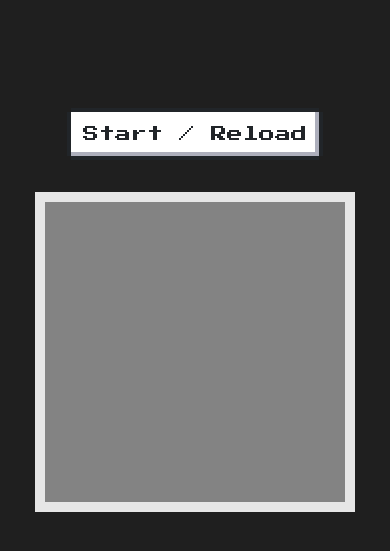
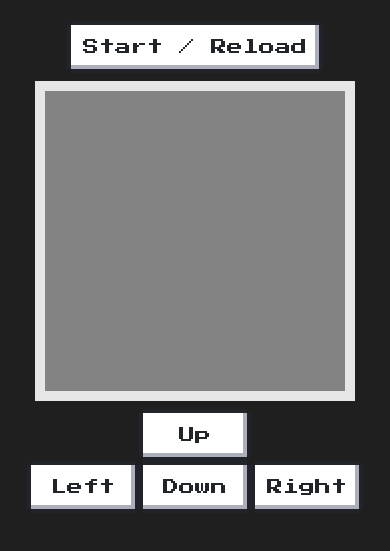
Before and after one commit to RickHalmoguera/snake-game, a plain HTML site: page index.html in a window 390 px wide. Shown: the part 233-784 px from the top of the page. Drawn offline with nearby package versions, Linux system fonts and the light colour scheme.

Commit message:
update mobile controls

```diff
--- a/index.html
+++ b/index.html
@@ -14,6 +14,12 @@
     <p id="winLoseText"></p>
     <button class="nes-btn" id="StartBtn">Start / Reload</button>
     <section class="grid-container" id="gridContainer"></section>
+    <div class="controls">
+        <button class="nes-btn up" id="Up">Up</button>
+        <button class="nes-btn down" id="Down">Down</button>
+        <button class="nes-btn left" id="Left">Left</button>
+        <button class="nes-btn right" id="Right">Right</button>
+    </div>
 
 </body>
 <script src="./index.js"></script>
--- a/index.js
+++ b/index.js
@@ -2,6 +2,11 @@ const gameGrid = document.getElementById("gridContainer")
 const startBtn = document.getElementById("StartBtn")
 const scoreDisplay = document.getElementById("score")
 const winLoseDisplay = document.getElementById("winLoseText")
+const upKey = document.getElementById("Up")
+const downKey = document.getElementById("Down")
+const leftKey = document.getElementById("Left")
+const rightKey = document.getElementById("Right")
+
 let squares
 
 const snakeSize = 3
@@ -90,14 +95,13 @@ const moveSnake = () =>{
 
 
 const getDirection = (event)=>{
-
-    if(event.key =="ArrowDown" && direction !== -rowSize ){
+    if((event.key =="ArrowDown" && direction !== -rowSize) || (event.target.id == "Down" && direction !== -rowSize)){
         direction = + rowSize
-    }else if(event.key == "ArrowUp" && direction !== + rowSize ){
+    }else if((event.key == "ArrowUp" && direction !== + rowSize) || (event.target.id == "Up" && direction !== +rowSize) ){
         direction = - rowSize
-    }else if(event.key == "ArrowLeft" && direction !== + 1 ){
+    }else if((event.key == "ArrowLeft" && direction !== + 1) || (event.target.id == "Left" && direction !== +1)){
         direction = - 1
-    }else if(event.key == "ArrowRight" && direction !== -1 ){
+    }else if((event.key == "ArrowRight" && direction !== -1) || (event.target.id == "Right" && direction !== -1) ){
         direction = + 1
     }
 }
@@ -106,3 +110,4 @@ const getDirection = (event)=>{
 startBtn.addEventListener("click", startGame)
 
 window.addEventListener("keydown", () => getDirection(event))
+window.addEventListener("click", () => getDirection(event))
--- a/style.scss
+++ b/style.scss
@@ -1,7 +1,6 @@
 @import url('https://fonts.googleapis.com/css2?family=Press+Start+2P&display=swap');
 
 *{
-
     margin: 0;
 }
 
@@ -12,7 +11,7 @@ body{
     color: rgb(230, 230, 230);;
     display: flex;
     flex-direction: column;
-    gap: 2em;
+    gap: .5em;
     justify-content: center;
     align-items: center;
 }
@@ -22,8 +21,8 @@ p{
 }
 
 #winLoseText{
-    height: 29px;
-    font-size: 1.8rem;
+    height: 15px;
+    font-size: 1.3rem;
 }
 
 .grid-container{
@@ -49,3 +48,17 @@ p{
         background-color: rgb(29, 29, 29);
     }
 }
+
+.controls{
+    display: grid;
+    grid-template-columns: 1fr 1fr 1fr;
+    grid-template-rows: 1fr 1fr;
+    grid-template-areas:
+    '. up .'
+    'left down right';
+
+    .up{grid-area: up}
+    .down{grid-area:down}
+    .left{grid-area:left}
+    .right{grid-area:right}
+}
```
Also changed, not shown: css/style.css, 1 other file.
